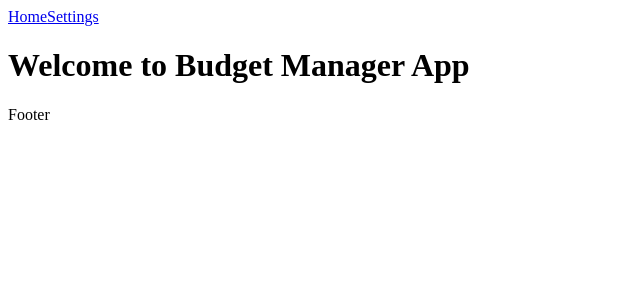
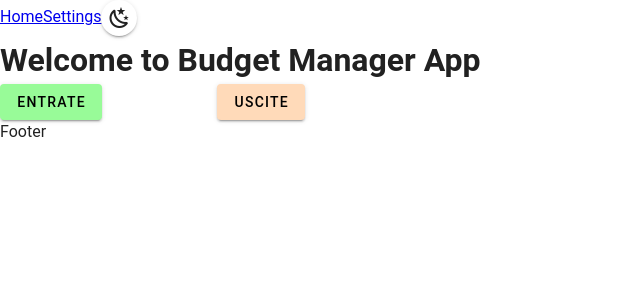
Before and after one commit to robylosa94/budget-manager, a Nuxt app in the folder src/: page / in a window 1280 px wide. Shown: the top 300 px of the page, without its empty margins (0-640 px from the left). Built offline with nearby package versions, Linux system fonts and the light colour scheme.

Commit message:
add vuetify and manage theme toggle

```diff
--- a/src/components/Common/Header/index.vue
+++ b/src/components/Common/Header/index.vue
@@ -2,5 +2,23 @@
   <header>
     <NuxtLink to="/">Home</NuxtLink>
     <NuxtLink to="/settings">Settings</NuxtLink>
+    <v-btn
+      density="comfortable"
+      :icon="
+        themeValue === 'light' ? 'mdi-weather-night' : 'mdi-white-balance-sunny'
+      "
+      @click="toggleTheme"
+    />
   </header>
 </template>
+
+<script setup>
+import { useTheme } from 'vuetify'
+import { computed } from 'vue'
+
+const theme = useTheme()
+const themeValue = computed(() => theme.global.name.value)
+const toggleTheme = () => {
+  theme.global.name.value = themeValue.value === 'light' ? 'dark' : 'light'
+}
+</script>
--- a/src/layouts/default.vue
+++ b/src/layouts/default.vue
@@ -1,7 +1,9 @@
 <template>
-  <common-header />
-  <main>
-    <slot />
-  </main>
-  <common-footer />
+  <v-app>
+    <common-header />
+    <main>
+      <slot />
+    </main>
+    <common-footer />
+  </v-app>
 </template>
--- a/src/nuxt.config.ts
+++ b/src/nuxt.config.ts
@@ -1,5 +1,16 @@
 // https://nuxt.com/docs/api/configuration/nuxt-config
 export default defineNuxtConfig({
-  compatibilityDate: '2024-11-01',
-  devtools: { enabled: true }
+  compatibilityDate: '2024-12-27',
+  devtools: { enabled: true },
+  css: ['vuetify/styles', '@mdi/font/css/materialdesignicons.css'],
+
+  build: {
+    transpile: ['vuetify'], // Assicura che Vuetify venga transpile
+  },
+
+  vite: {
+    define: {
+      'process.env.DEBUG': false, // Necessario per Vuetify
+    },
+  },
 })
--- a/src/package.json
+++ b/src/package.json
@@ -11,7 +11,9 @@
     "preview": "nuxt preview"
   },
   "dependencies": {
-    "nuxt": "^3.15.0"
+    "@mdi/font": "^7.4.47",
+    "nuxt": "^3.15.0",
+    "vuetify": "^3.7.6"
   },
   "devDependencies": {
     "prettier": "^3.4.2"
--- a/src/pages/index.vue
+++ b/src/pages/index.vue
@@ -1,3 +1,11 @@
 <template>
   <h1>Welcome to Budget Manager App</h1>
+  <v-row>
+    <v-col cols="12" lg="2">
+      <v-btn color="primary">Entrate</v-btn>
+    </v-col>
+    <v-col cols="12" lg="2">
+      <v-btn color="secondary">Uscite</v-btn>
+    </v-col>
+  </v-row>
 </template>
--- /dev/null
+++ b/src/plugins/vuetify.js
@@ -0,0 +1,44 @@
+import { createVuetify } from 'vuetify'
+import * as components from 'vuetify/components'
+import * as directives from 'vuetify/directives'
+import 'vuetify/styles' // Importa gli stili globali di Vuetify
+import { ref } from 'vue'
+
+export default defineNuxtPlugin((nuxtApp) => {
+  const isDarkMode = ref(false)
+
+  const vuetify = createVuetify({
+    components,
+    directives,
+    theme: {
+      defaultTheme: isDarkMode.value ? 'dark' : 'light',
+      themes: {
+        light: {
+          colors: {
+            primary: '#98FB98',
+            secondary: '#FFDAB9',
+            // azure: '#ADD8E6',
+            // ciano: '#E0FFFF',
+            // yellow: '#FFFFE0',
+          },
+        },
+        dark: {
+          colors: {
+            primary: '#004C00',
+            secondary: '#995C33',
+            // azure: '#003366',
+            // ciano: '#006666',
+            // yellow: '#666600',
+          },
+        },
+      },
+    },
+  })
+
+  nuxtApp.vueApp.use(vuetify)
+
+  nuxtApp.provide('toggleTheme', () => {
+    isDarkMode.value = !isDarkMode.value
+    vuetify.theme.defaultTheme = isDarkMode.value ? 'dark' : 'light'
+  })
+})
```
Also changed, not shown: 1 other file (tests, documents, lock files or other folders).
